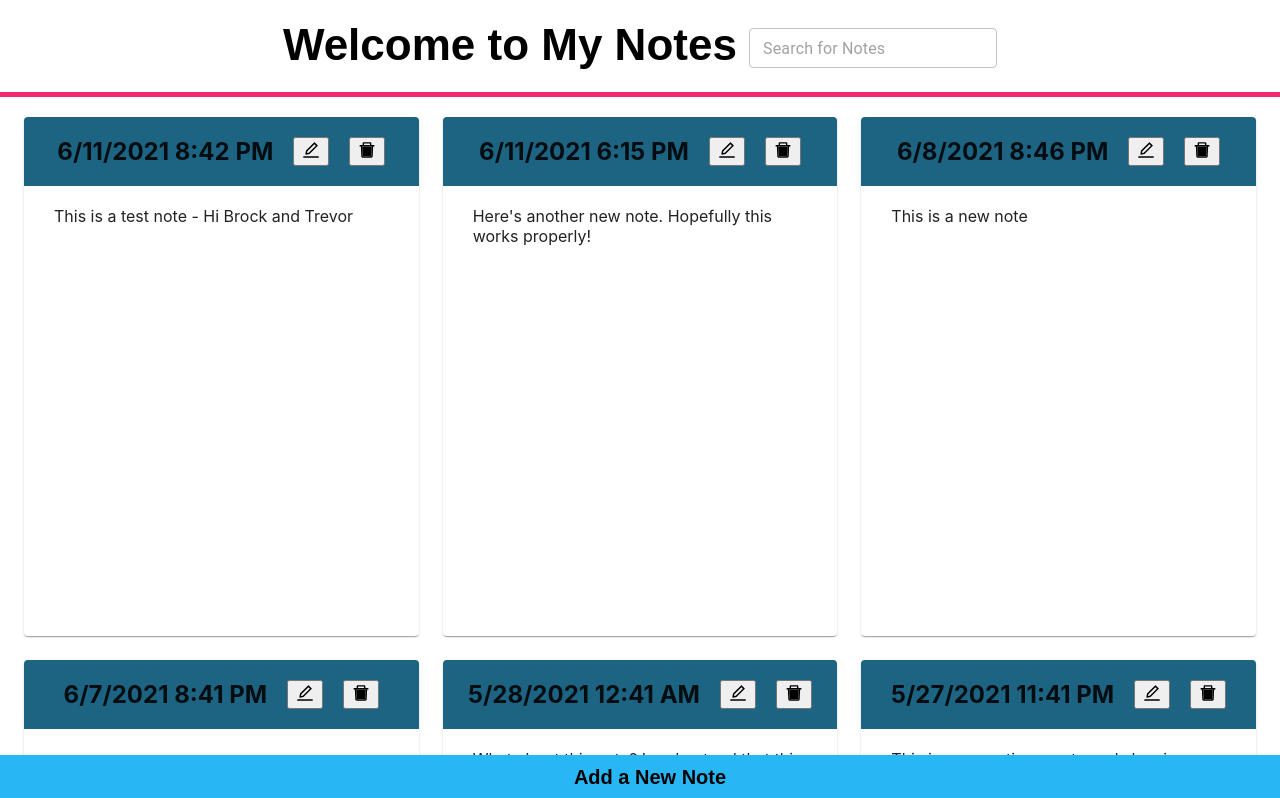
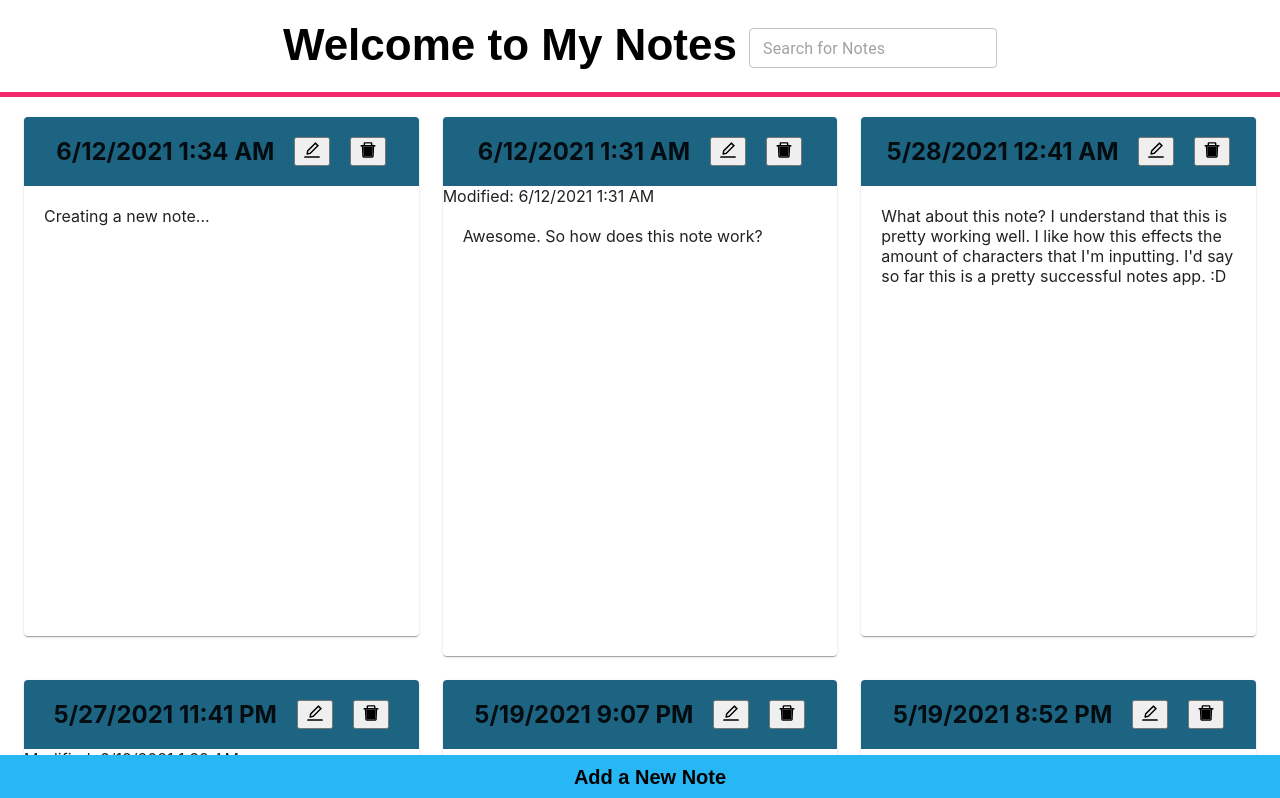
Before and after one commit to isedsmart/Notes-App, a React (Create React App) app: page / in a window 1280 px wide. Shown: the top 798 px of the page. Built offline with nearby package versions, Linux system fonts and the light colour scheme; data requests are answered from the project's data file.

Commit message:
Added text to dynamically show whether or not a note has been modified.

```diff
--- a/db.json
+++ b/db.json
@@ -22,9 +22,9 @@
       "body": "This is me creating a note and showing Kosette my notes app! Yayyyyy!!!!",
       "date": "5/27/2021",
       "time": "11:41 PM",
-      "isModified": false,
-      "modifiedTime": "",
-      "modifiedDate": "",
+      "isModified": true,
+      "modifiedTime": "1:32 AM",
+      "modifiedDate": "6/12/2021",
       "id": 3
     },
     {
@@ -37,42 +37,22 @@
       "id": 4
     },
     {
-      "body": "",
-      "date": "6/7/2021",
-      "time": "8:41 PM",
+      "body": "Awesome. So how does this note work?",
+      "date": "6/12/2021",
+      "time": "1:31 AM",
       "isModified": true,
-      "modifiedTime": "",
-      "modifiedDate": "",
-      "id": 5,
-      "dateModified": "6/8/2021",
-      "timeModified": "8:32 PM"
+      "modifiedDate": "6/12/2021",
+      "modifiedTime": "1:31 AM",
+      "id": 5
     },
     {
-      "body": "This is a new note",
-      "date": "6/8/2021",
-      "time": "8:46 PM",
+      "body": "Creating a new note...",
+      "date": "6/12/2021",
+      "time": "1:34 AM",
       "isModified": false,
       "modifiedDate": "",
       "modifiedTime": "",
       "id": 6
-    },
-    {
-      "body": "Here's another new note. Hopefully this works properly!",
-      "date": "6/11/2021",
-      "time": "6:15 PM",
-      "isModified": false,
-      "modifiedDate": "",
-      "modifiedTime": "",
-      "id": 7
-    },
-    {
-      "body": "This is a test note - Hi Brock and Trevor",
-      "date": "6/11/2021",
-      "time": "8:42 PM",
-      "isModified": false,
-      "modifiedDate": "",
-      "modifiedTime": "",
-      "id": 8
     }
   ],
   "comments": [
--- a/src/App.js
+++ b/src/App.js
@@ -45,6 +45,8 @@ const SearchBar = styled(mt.TextField)`
 `
 
 function App() {
+  const [body, setBody] = useState(''); // Lifted up the state
+
   const [clicked, setclicked] = useState(false);
   const [notes, setNotes] = useState([]);
   const [search, setSearch] = useState('');
@@ -91,7 +93,7 @@ function App() {
         <Title> Welcome to My Notes </Title>
         <TopDivider/>
         <SubTitle> You Have No Notes :( </SubTitle>
-        { clicked && <CreateNote fetchNotes={fetchNotes} handleClick={handleClick}/> }
+        { clicked && <CreateNote fetchNotes={fetchNotes} handleClick={handleClick} body={body} setBody={setBody}/> }
         <AddNoteFooter handleClick={handleClick} />
       </main>
     );
@@ -101,9 +103,9 @@ function App() {
       <Title> Welcome to My Notes <SearchBar placeholder="Search for Notes" variant="outlined" margin="dense" color="secondary" onChange={SearchFilter}/> </Title>
 
       <TopDivider/>
-      { clicked && <CreateNote fetchNotes={fetchNotes} handleClick={handleClick}/> }
+      { clicked && <CreateNote fetchNotes={fetchNotes} handleClick={handleClick} body={body} setBody={setBody}/> }
+      <NotesList Notes={notes} fetchNotes={fetchNotes} body={body} setBody={setBody}/>
       <AddNoteFooter handleClick={handleClick} />
-      <NotesList Notes={notes} fetchNotes={fetchNotes}/>
     </main>
   );
 }
--- a/src/components/AddNoteFooter.js
+++ b/src/components/AddNoteFooter.js
@@ -4,7 +4,7 @@ import styled from "styled-components";
 // All of these CSS combinations puts it at the bottom of the page.
 
 const Footer = styled.div`
-	position: absolute;
+	position: fixed;
 	font-family: "Arial", Sans-serif;
 	position: fixed;
 	text-align: center;
--- a/src/components/CreateNote.js
+++ b/src/components/CreateNote.js
@@ -45,13 +45,13 @@ const Button = styled.button`
   font-family: "Arial", Sans-serif;
 `
 
-const CreateNote = ({fetchNotes, handleClick}) => {
+const CreateNote = ({fetchNotes, handleClick, body, setBody}) => {
 	let totalChars = 840; // This appears here and in the Note Details component
 	// const { body, setBody } = useGlobalContext();
-	const [body, setBody] = useState('');
-	const [modified, setModified] = useState(false);
-	const [date, setDate] = useState(new Date().toLocaleDateString("en-US"));
-	const [time, setTime] = useState(new Date().toLocaleTimeString("en-US", {timeStyle: 'short'}));
+
+	const modified = false;
+	const date = new Date().toLocaleDateString("en-US");
+	const time = new Date().toLocaleTimeString("en-US", {timeStyle: 'short'});
 
 	// These are when the note was created, but I could have separate properties for when they were last modified that can be posted at the top of the note but below the date and time.
 
--- a/src/components/NotesDetails.js
+++ b/src/components/NotesDetails.js
@@ -1,5 +1,5 @@
 import React from 'react';
-import { useState } from 'react';
+import { useState, useEffect } from 'react';
 import styled from "styled-components";
 import { AiTwotoneDelete, AiOutlineEdit } from 'react-icons/ai';
 import * as mt from '@material-ui/core';
@@ -7,18 +7,18 @@ import * as mt from '@material-ui/core';
 import api from '../axiosConfig';
 // import {useGlobalContext} from '../context';
 
-const NoteCard = styled.div`
-	background-color: #27B7F5;
-	overflow: hidden;
- 	padding: 0 0 30px;
-  margin: 20px auto 0;
- 	width: 500px;
-  font-family: Quicksand, arial, sans-serif;
-  box-shadow: 0 0 20px rgba(0, 0, 0, 0.05), 0 0px 40px rgba(0, 0, 0, 0.08);
-  border-radius: 5px;
-`
+// const NoteCard = styled.div`
+// 	background-color: #27B7F5;
+// 	overflow: hidden;
+//  	padding: 0 0 30px;
+//   margin: 20px auto 0;
+//  	width: 500px;
+//   font-family: Quicksand, arial, sans-serif;
+//   box-shadow: 0 0 20px rgba(0, 0, 0, 0.05), 0 0px 40px rgba(0, 0, 0, 0.08);
+//   border-radius: 5px;
+// `
 
-export const CardHeading = styled.div`
+const CardHeading = styled.div`
   font-size: 24px;
   font-weight: bold;
   text-align: center;
@@ -26,8 +26,8 @@ export const CardHeading = styled.div`
   background-color: #1d6482;
 `
 
-export const CardBody = styled.div`
-	padding: 20px 30px 30px;
+const CardBody = styled.div`
+	padding: 20px 20px 30px;
 	height: 400px;
 `
 
@@ -46,7 +46,7 @@ const TextField = styled.textarea`
   font-family: "Arial", Sans-serif;
 `
 
-export const Button = styled.button`
+const Button = styled.button`
 	position: relative;
 	left: 5%;
 	margin-right: 20px;
@@ -54,14 +54,15 @@ export const Button = styled.button`
 
 // Float just flips (swaps) the elements
 
-const NotesDetails = ({id, date, time, body, fetchNotes}) => {
+const NotesDetails = ({id, isModified, date, time, body, modifiedDate, modifiedTime, setBody, fetchNotes}) => {
 	// const { body, setBody } = useGlobalContext();
 	let totalChars = 840; // This appears here and in the Create Note component
 
 	const [isUpdate, setIsUpdate] = useState(false);
-	const [dateModified, setDateModified] = useState(new Date().toLocaleDateString("en-US"));
-  const [timeModified, setTimeModified] = useState(new Date().toLocaleTimeString("en-US", {timeStyle: 'short'}));
 
+	// const dateModified = new Date().toLocaleDateString("en-US");
+  // const timeModified = new Date().toLocaleTimeString("en-US", {timeStyle: 'short'});
+  // These two states are updated every single time I reload the page... It should only happen when I update the Note
 
 	const deleteNote = async(id) => {
     await api.delete(`/${id}`);
@@ -74,11 +75,12 @@ const NotesDetails = ({id, date, time, body, fetchNotes}) => {
     await api.patch(`/${id}`, {
     isModified: true,
     body: body,
-    dateModified: dateModified,
-    timeModified: timeModified
+    modifiedDate: new Date().toLocaleDateString("en-US"),
+		modifiedTime: new Date().toLocaleTimeString("en-US", {timeStyle: 'short'})
     });
+    // console.log(body);
+    setIsUpdate(!isUpdate);
     fetchNotes();
-    // Save button
   }
 
   const onUpdateClick = (id) => {
@@ -86,8 +88,6 @@ const NotesDetails = ({id, date, time, body, fetchNotes}) => {
   }
 
 /*
-
-<span> { dateModified } { timeModified }</span>
 
 */
 	return (
@@ -103,7 +103,7 @@ const NotesDetails = ({id, date, time, body, fetchNotes}) => {
 					<AiTwotoneDelete size={20}/>
 				</Button>
 			</CardHeading>
-
+				{ isModified && <span> Modified: { modifiedDate } { modifiedTime }</span> }
 				{ isUpdate ? <CardBody>
 
 					<TextField
@@ -111,7 +111,7 @@ const NotesDetails = ({id, date, time, body, fetchNotes}) => {
 	      	value={body}
 	      	onChange={(e) => setBody(e.target.value)}
 	      	/>
-	      	<button onClick={(e) => updateNote(id)}> Done </button>
+	      	<button onClick={() => updateNote(id)}> Done </button>
 	      	</CardBody> :
 
 	      	<CardBody> {body} </CardBody>
--- a/src/components/NotesList.js
+++ b/src/components/NotesList.js
@@ -4,13 +4,15 @@ import NotesDetails from './NotesDetails';
 import * as mt from '@material-ui/core';
 // import {useGlobalContext} from '../context'
 
-const NotesList = ({ Notes, fetchNotes }) => {
+const NotesList = ({ Notes, body, setBody, fetchNotes}) => {
+	// Need to include body={body} but if I do that it will make all body's empty.
+
 	return (
 		<mt.Container>
 			<mt.Grid container spacing={3}>
 			{Notes.map((Note) => (
 				<mt.Grid item key={Note.id} xs={12} sm={6} lg={4}>
-				 <NotesDetails key={Note.id} {...Note} fetchNotes={fetchNotes} > </NotesDetails>
+				 <NotesDetails key={Note.id} {...Note} fetchNotes={fetchNotes} setBody={setBody}> </NotesDetails>
 				</mt.Grid>
 			))}
 			</mt.Grid>
```
